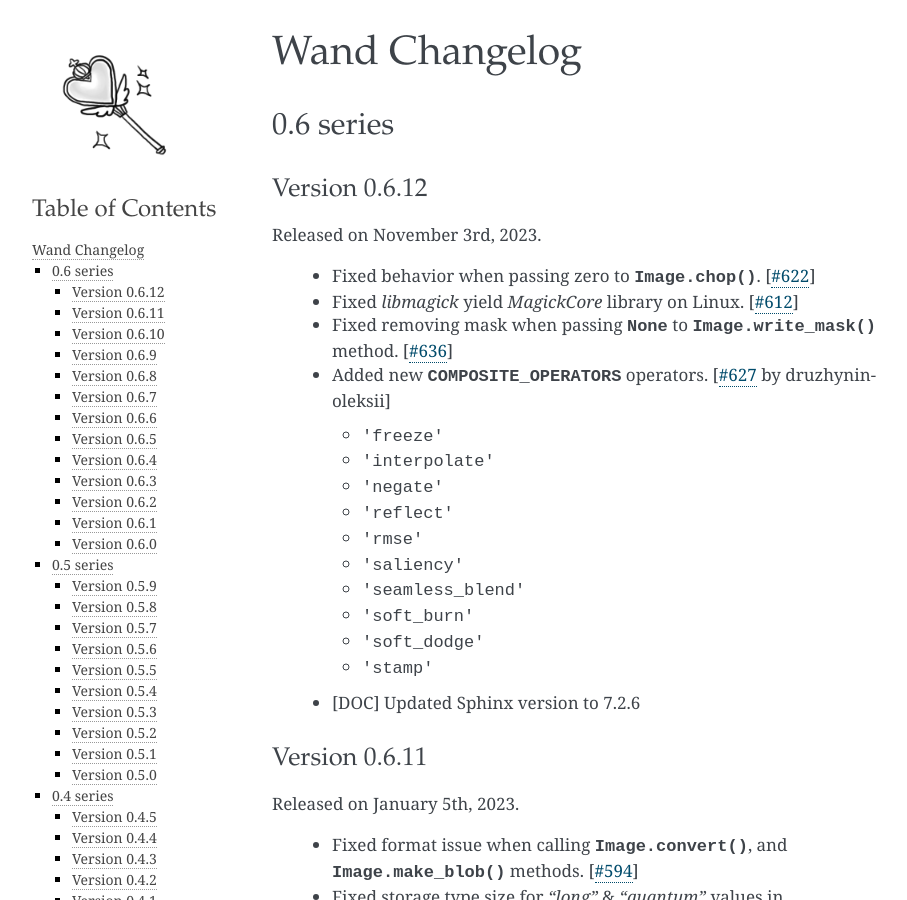
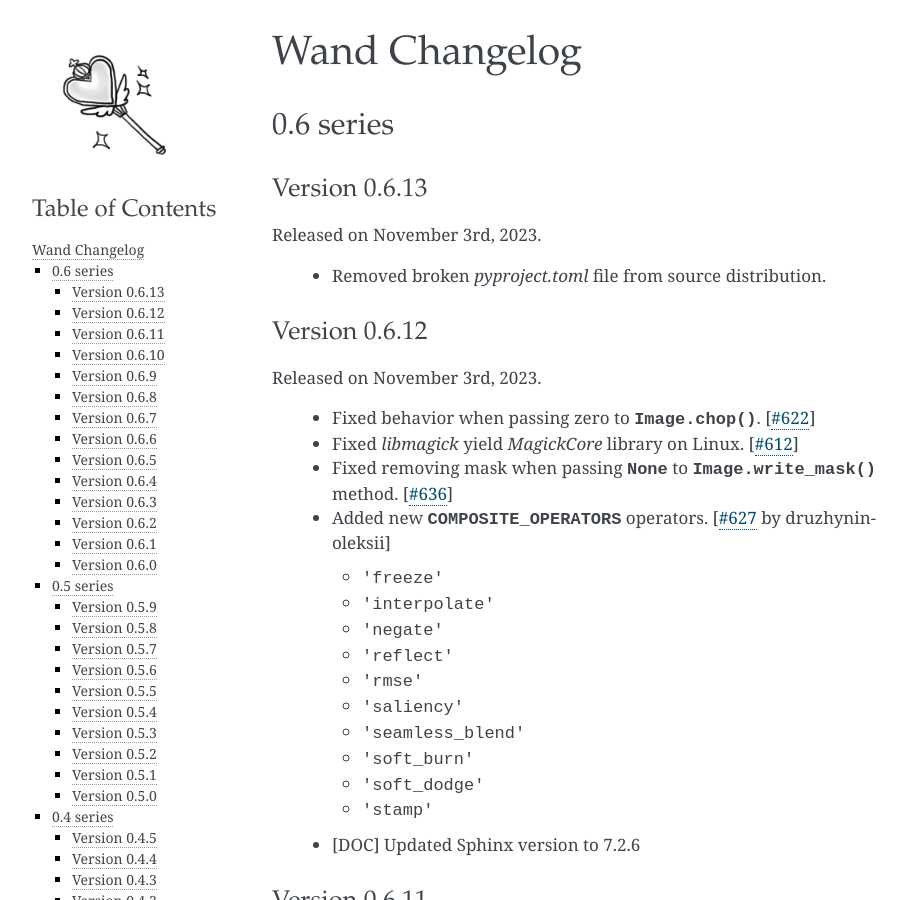
Before and after one commit to emcconville/wand, a Sphinx documentation site: the page built from docs/changes.rst, in a window 1280 px wide and 900 px high. Shown: the whole window, without its empty margins (148-1055 px from the left). Built offline with Sphinx 7.4.7, drawn with Linux system fonts in a browser that asks for light colours; some web fonts are replaced; the version number could not be read and is left out.

Commit message:
Patch release to remove pyproject.toml

```diff
--- a/docs/changes.rst
+++ b/docs/changes.rst
@@ -5,6 +5,16 @@ Wand Changelog
 
 0.6 series
 ~~~~~~~~~~
+
+
+.. _changelog-0.6.12:
+
+Version 0.6.13
+--------------
+
+Released on November 3rd, 2023.
+
+ - Removed broken `pyproject.toml` file from source distribution.
 
 
 .. _changelog-0.6.12:
--- a/wand/version.py
+++ b/wand/version.py
@@ -58,7 +58,7 @@ __all__ = ('VERSION', 'VERSION_INFO', 'MAGICK_VERSION',
 #:
 #: .. versionchanged:: 0.1.9
 #:    Becomes :class:`tuple`.  (It was string before.)
-VERSION_INFO = (0, 6, 12)
+VERSION_INFO = (0, 6, 13)
 
 #: (:class:`basestring`) The version string e.g. ``'0.1.2'``.
 #:
```
